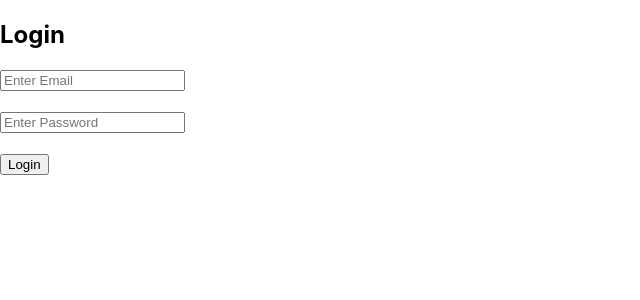
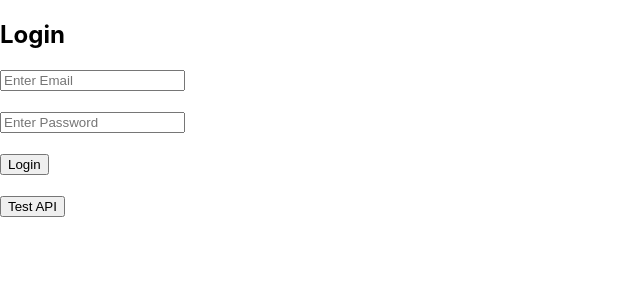
Before and after one commit to Poojitha71/Library-management-system-frontend, a React (Create React App) app in the folder library-frontend/: page / in a window 1280 px wide. Shown: the top 300 px of the page, without its empty margins (0-640 px from the left). Built offline with nearby package versions, Linux system fonts and the light colour scheme.

Commit message:
jwt functionality test

```diff
--- a/library-frontend/src/components/Login.jsx
+++ b/library-frontend/src/components/Login.jsx
@@ -19,6 +19,7 @@ function Login() {
       );
 
       console.log(response.data);
+
       localStorage.setItem("token", response.data.token);
 
       alert("Login Successful");
@@ -29,6 +30,22 @@ function Login() {
 
       alert("Invalid Credentials");
     }
+  };
+
+  const getData = async () => {
+
+    const token = localStorage.getItem("token");
+
+    const response = await axios.get(
+      "http://localhost:8080/books/test",
+      {
+        headers: {
+          Authorization: `Bearer ${token}`
+        }
+      }
+    );
+
+    console.log(response.data);
   };
 
   return (
@@ -58,6 +75,12 @@ function Login() {
         Login
       </button>
 
+      <br /><br />
+
+      <button onClick={getData}>
+        Test API
+      </button>
+
     </div>
   );
 }
```
